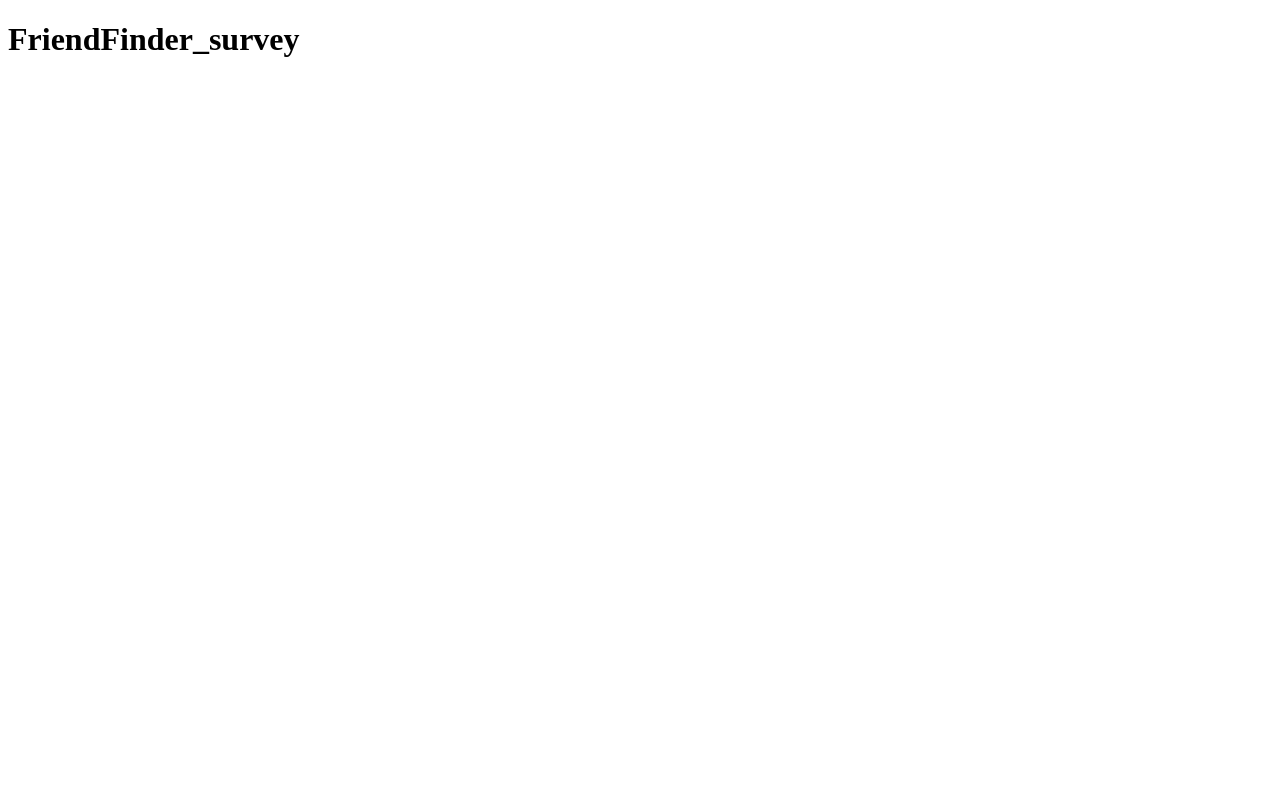
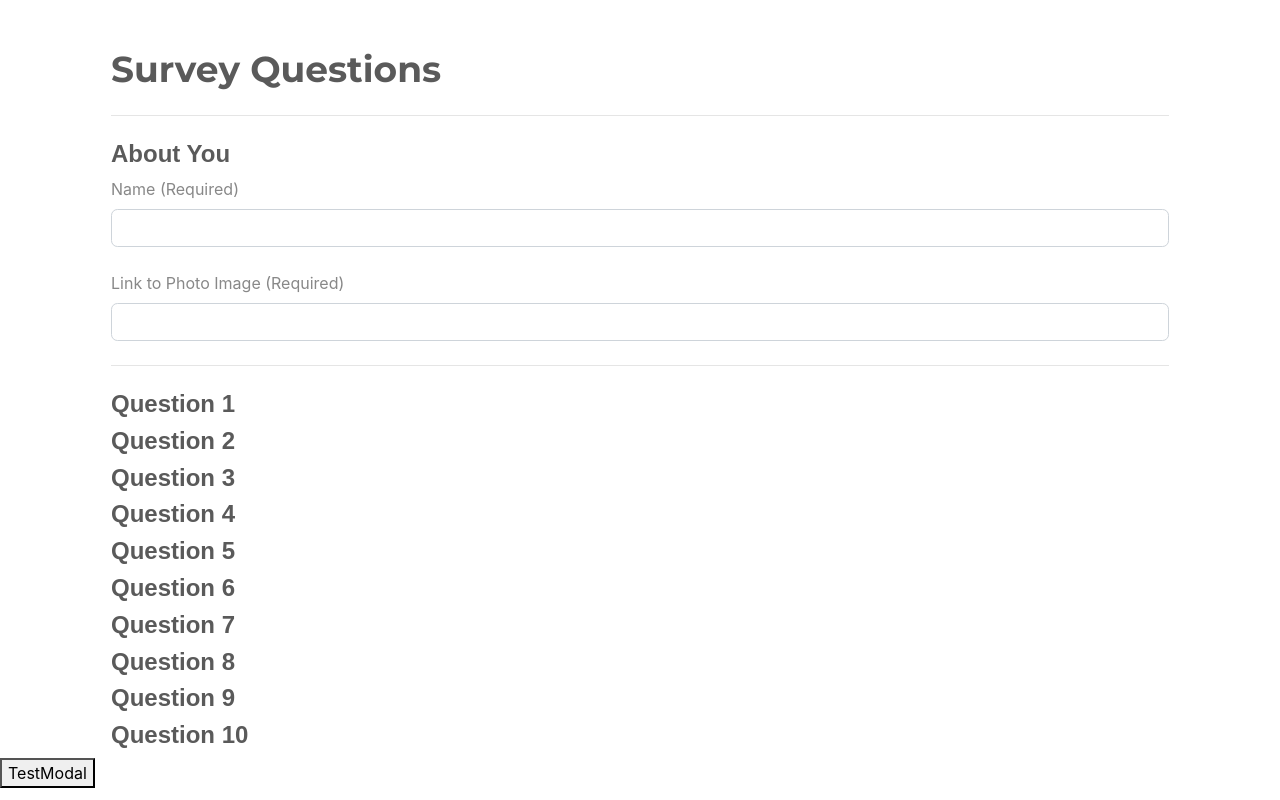
Before and after one commit to QuanGao/FriendFinder, a website: page app/public/survey.html in a window 1280 px wide. Drawn offline with nearby package versions, Linux system fonts and the light colour scheme.

Commit message:
add html files (survey page unfinished)

```diff
--- a/app/public/survey.html
+++ b/app/public/survey.html
@@ -4,9 +4,82 @@
     <meta charset="UTF-8">
     <meta name="viewport" content="width=device-width, initial-scale=1.0">
     <meta http-equiv="X-UA-Compatible" content="ie=edge">
+    <link rel="stylesheet" href="https://maxcdn.bootstrapcdn.com/bootstrap/4.0.0/css/bootstrap.min.css" integrity="sha384-Gn5384xqQ1aoWXA+058RXPxPg6fy4IWvTNh0E263XmFcJlSAwiGgFAW/dAiS6JXm" crossorigin="anonymous">
+    <link rel="stylesheet" href="https://bootswatch.com/4/minty/bootstrap.min.css">
     <title>FriendFinder_survey</title>
+    <style>
+        .container-fluid {
+            max-width: 85%;
+        }
+        h1 {
+            font-size: 36px;
+        }
+        h2 {
+            font-size: 24px;
+            font-family: Arial, sans-serif;
+        }
+    </style>
 </head>
 <body>
-    <h1>FriendFinder_survey</h1>
+    <div class="container-fluid">
+        <br><br>
+        <h1><strong>Survey Questions</strong></h1>
+        <hr class="my-4">
+        <h2><strong>About You</strong></h2>
+        <div class="form-group">
+            <label>Name (Required)</label>
+            <input class="form-control" id="inputName">
+            <br>
+            <label for="exampleInputPassword1">Link to Photo Image (Required)</label>
+            <input class="form-control" id="inputPhoto">
+        </div>
+        <hr class="my-4">
+        <h2><strong>Question 1</strong></h2>
+
+        <h2><strong>Question 2</strong></h2>
+        <h2><strong>Question 3</strong></h2>
+        <h2><strong>Question 4</strong></h2>
+        <h2><strong>Question 5</strong></h2>
+        <h2><strong>Question 6</strong></h2>
+        <h2><strong>Question 7</strong></h2>
+        <h2><strong>Question 8</strong></h2>
+        <h2><strong>Question 9</strong></h2>
+        <h2><strong>Question 10</strong></h2>
+    </div>
+
+    <button id="test">TestModal</button>
+
+    <div class="modal">
+            <div class="modal-dialog" role="document">
+              <div class="modal-content">
+                <div class="modal-header">
+                  <h5 class="modal-title">Best Match</h5>
+                  <button type="button" class="close" data-dismiss="modal" aria-label="Close">
+                    <span aria-hidden="true">&times;</span>
+                  </button>
+                </div>
+                <div class="modal-body">
+                  <div class="bestMatch-name"></div>
+                  <div class="bestMatch-img"></div>
+                </div>
+                <div class="modal-footer">
+                  <button type="button" class="btn btn-secondary" data-dismiss="modal">Close</button>
+                </div>
+            </div>
+        </div>
+    </div>
+
 </body>
+<script src='https://ajax.googleapis.com/ajax/libs/jquery/3.2.1/jquery.min.js'></script>
+<script src="https://maxcdn.bootstrapcdn.com/bootstrap/4.0.0/js/bootstrap.min.js" integrity="sha384-JZR6Spejh4U02d8jOt6vLEHfe/JQGiRRSQQxSfFWpi1MquVdAyjUar5+76PVCmYl" crossorigin="anonymous"></script>
+<script>
+    $(document).ready(function(){
+        $("#test").on("click", function (event) {
+            event.preventDefault();
+            $(".modal").modal("show");
+        })
+
+    })
+
+</script>
 </html>
```
Also changed, not shown: app/public/home.html (+10 -13 lines).
